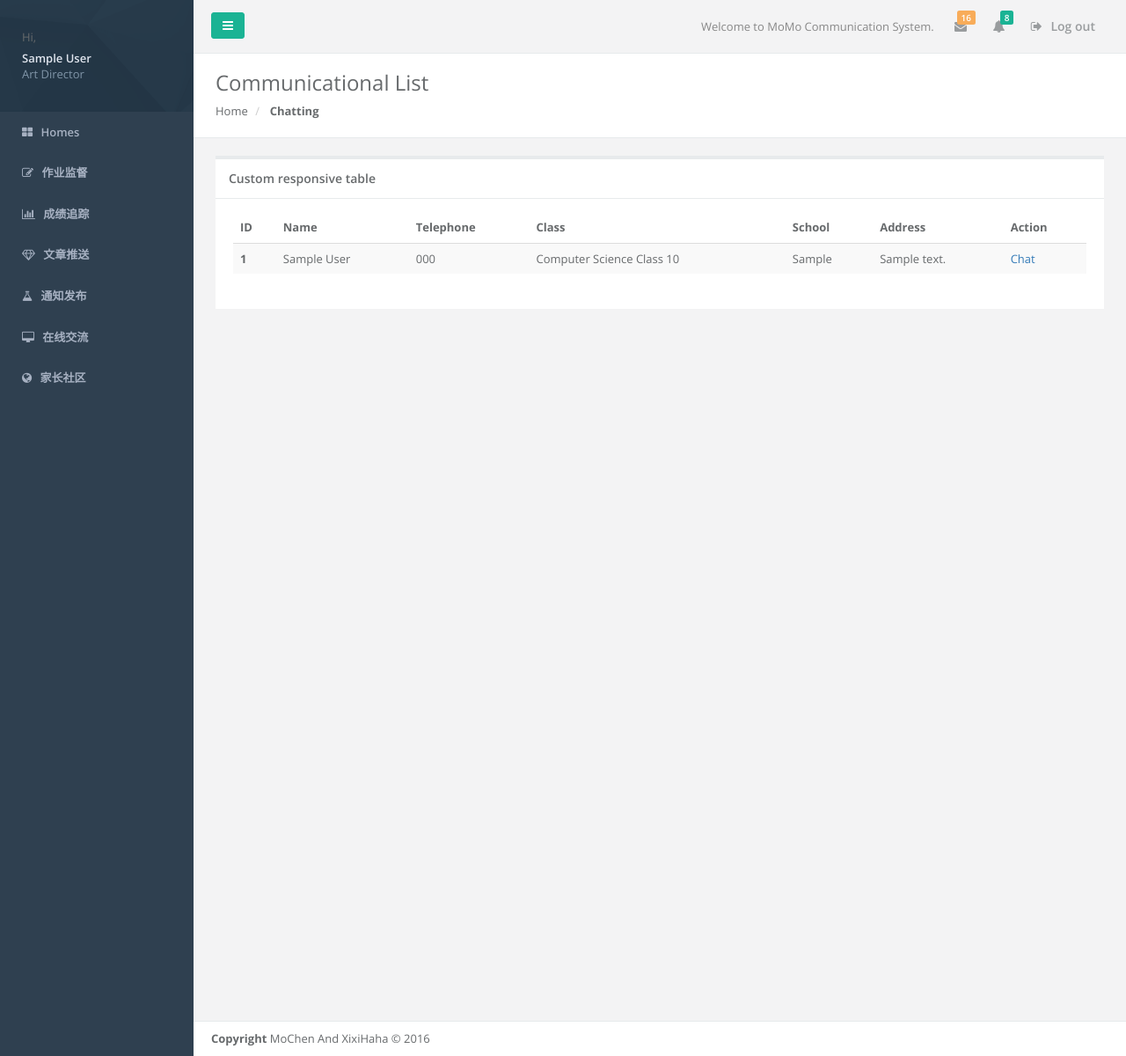
After one commit to Little-Wallace/bbs_work, a Flask app: page /chattinglist/ in a window 1280 px wide. The commit adds this page. Shown: the whole page at 88% size. Run offline with Flask 2, Linux system fonts and the light colour scheme; the visitor is signed in with stand-in values (Sample User, id 1); tables that the repository leaves empty hold one stand-in row (values such as "Sample post"); some libraries are stand-ins or nearby versions.

Commit message:
add the Communicational List

```diff
--- a/app/PartOfJsc.py
+++ b/app/PartOfJsc.py
@@ -10,6 +10,7 @@ from views import login_required
 from flask.ext.wtf import Form
 from wtforms import StringField, TextAreaField, SubmitField, HiddenField, PasswordField
 from wtforms.validators import Required
+from datetime import datetime
 
 # views_app = Blueprint('views_app', __name__)
 
@@ -31,8 +32,8 @@ def logout():
 @bbs_app.route('/login/', methods=['GET', 'POST'])
 def login():
 	form = InputNameAndPassword()
-	form.username.data = 198964
-	form.password.data = 'xixihaha'
+	form.username.data = 1
+	form.password.data = '11'
 	if form.validate_on_submit():
 		id = form.username.data
 		password = form.password.data
@@ -55,16 +56,33 @@ def register():
 def index():
 	return render_template('base_csj.html', user = g.user)
 
-@bbs_app.route('/communication/', methods=['GET','POST'])
+@bbs_app.route('/chattinglist/', methods=['GET'])
 @login_required
-def chat():
-	Information = ChatInfo.getAll()
+def chattinglist():
+	users = User.getAll()
+	return render_template('chattinglist.html', user = g.user, users = users)
+
+@bbs_app.route('/communication/<other_id>', methods=['GET','POST'])
+@login_required
+def chat(other_id):
+	a = ChatInfo.getBySenderAndTo(g.user.id, other_id)
+	b = ChatInfo.getBySenderAndTo(other_id, g.user.id)
+	c = ChatInfo.getAll()
+	#mergelist = sorted(a+b, key = lambda ChatInfo:ChatInfo.create_time)
 	form = InputInfo()
+	print "S~~~~~~~~~~~~~~~"
+	print form.validate_on_submit()
+	for i in c:
+		print i.create_time
+	print "E~~~~~~~~~~~~~~~"
 	if form.validate_on_submit():
 		msg = form.content.data
+		print "HaHa~~~~~~~~~~~~~~~"
+		print msg, " ", datetime.now()
+		print "Xixi~~~~~~~~~~~~~~~"
 		form.content.data = ''
-		cc = ChatInfo(id=0, sender = g.user.name, to = 'xixi', content = msg)
+		cc = ChatInfo(id=0, sender = g.user.id, to = other_id, content = msg)
 		sess.add(cc)
 		sess.commit()
-		return redirect(url_for('chat'))
-	return render_template('chat_room.html', information = Information, form = form)
+		return redirect('/communication/' + other_id)
+	return render_template('chat_room.html', information = a + b, form = form, other_id = other_id)
--- a/app/models.py
+++ b/app/models.py
@@ -55,6 +55,10 @@ class User(Base):
     def getById(cls, id):
         return session.query(cls).filter(cls.id==id).first()
 
+    @classmethod
+    def getAll(cls):
+        return session.query(cls).all()
+
 class ChatInfo(Base):
 
 	__tablename__ = 'chatinfo'
@@ -63,7 +67,7 @@ class ChatInfo(Base):
 	sender = Column(String(256))
 	to = Column(String(256))
 	content = Column(String(256))
-	create_time = Column(DateTime(), default=datetime.now())
+	create_time = Column(DateTime, default=datetime.now())
 
 	@classmethod
 	def getAll(cls):
@@ -133,21 +137,29 @@ class Comment(Base):
 if __name__ == '__main__':
     Base.metadata.drop_all(engine)
     Base.metadata.create_all(engine)
-    u = User(id=198964, group_id=123)
-    u.name=u'ChenSijia'
-    u.password='xixihaha'
+    a = User(id=0, name = "ChenSijia", password = "11")
+    b = User(id=0, name = "Liuwei", password = "11")
+    c = User(id=0, name = "Baihao", password = "11")
+    d = User(id=0, name = "Wujingsheng", password = "11")
     l = Message(id=123)
     l.desc = 'XIXI'
     l.title = 'XIXI'
     l.status = 'XIXI'
-    ca = ChatInfo(id=0, sender = 'A', to = 'B', content = 'C')
-    cb = ChatInfo(id=4, sender = 'B', to = 'A', content = 'D')
+    ca = ChatInfo(id=0, sender = 1, to = 2, content = 'aa')
+    cb = ChatInfo(id=0, sender = 2, to = 1, content = 'bb')
+    cc = ChatInfo(id=0, sender = 1, to = 2, content = 'cc')
+    dd = ChatInfo(id=0, sender = 2, to = 1, content = 'dd')
     session.add(ca)
     session.add(cb)
+    session.add(cc)
+    session.add(dd)
     #g = Group(id=123)
    # g.name= u'三年级二班'
    # g.teacher=u'北大教授王铁崖'
-    session.add(u)
+    session.add(a)
+    session.add(b)
+    session.add(c)
+    session.add(d)
     session.add(l)
     #session.add(g)
     session.commit()
--- a/app/templates/base_csj.html
+++ b/app/templates/base_csj.html
@@ -50,7 +50,7 @@
                     <a href="/"><i class="fa fa-flask"></i> <span class="nav-label">通知发布</span></a>
                 </li>
                 <li>
-                    <a href="/"><i class="fa fa-desktop"></i> <span class="nav-label">在线交流</span></a>
+                    <a href="/chattinglist/"><i class="fa fa-desktop"></i> <span class="nav-label">在线交流</span></a>
                 </li>
                 <li>
                     <a href="/"><i class="fa fa-globe"></i> <span class="nav-label">家长社区</span></a>
@@ -188,19 +188,20 @@
                     </ol>
                 </div>
             </div>
-
+		{% block page_content %}
             <div class="wrapper wrapper-content">
                 <div class="middle-box text-center animated fadeInRightBig">
-					{% block page_content %}
+
                     <h3 class="font-bold">This is page content</h3>
                     <div class="error-desc">
                         You can create here any grid layout you want. And any variation layout you imagine:) Check out
                         main dashboard and other site. It use many different layout.
                         <br/><a href="index.html" class="btn btn-primary m-t">Dashboard</a>
                     </div>
-					{% endblock %}
+
                 </div>
             </div>
+		{% endblock %}
             <div class="footer">
                 <div>
                     <strong>Copyright</strong> MoChen And XixiHaha &copy; 2016
--- a/app/templates/chat_room.html
+++ b/app/templates/chat_room.html
@@ -24,10 +24,14 @@
 		</header>
 		<div class="clearfix"></div>
 		<div class="chat_window">
-			<p>You're now chatting with a teacher, say hi~ <br/> </p>
+			<p>You're now chatting with a teacher, say hi~ {{other_id}} <br/> </p>
 			{% for i in information %}
 				<div class="msg" style="opacity: 1; width: 100%; display: block;">
+					{%  if i.sender != other_id %}
 					<span style="color:#6495ED;">{{ i.sender }}</span>
+					{% else %}
+					<span style="color:#FF7F50;">{{ i.sender }}</span>
+					{% endif %}
 					<span style="color:#808080">({{ i.create_time }}):</span> <br/>
 					<p style="text-indent:1em;">{{ i.content }}</p>
 				</div>
--- /dev/null
+++ b/app/templates/chattinglist.html
@@ -0,0 +1,47 @@
+{% extends "base_csj.html" %}
+{% block page_title %} Communicational List {% endblock %}
+{% block page_kind %} Chatting {% endblock %}
+{% block page_content %}
+  <div class="wrapper wrapper-content animated fadeInRight">
+    <div class="row">
+        <div class="col-lg-12">
+            <div class="ibox float-e-margins">
+                <div class="ibox-title">
+                    <h5>Custom responsive table </h5>
+                </div>
+                <div class="ibox-content">
+                    <div class="table-responsive">
+                        <table class="table table-striped">
+                            <thead>
+                            <tr>
+                                <th>ID </th>
+                                <th>Name </th>
+                                <th>Telephone </th>
+                                <th>Class </th>
+                                <th>School </th>
+				<th>Address </th>
+                                <th>Action </th>
+                            </tr>
+                            </thead>
+                            <tbody>
+			{% for u in users %}
+			<tr>
+				<td><strong>{{u.id}}</strong></td>
+				<td>{{u.name}}</td>
+				<td>{{u.phone}}</td>
+				<td>Computer Science Class 10</td>
+				<td>{{u.school}}</td>
+				<td>{{u.address}}</td>
+				<td><a href="/communication/{{u.id}}">Chat</td>
+			</tr>
+			{% endfor %}
+                            </tbody>
+                        </table>
+                    </div>
+
+                </div>
+            </div>
+        </div>
+    </div>
+</div>
+{% endblock %}
```
Also changed, not shown: 2 other files.
